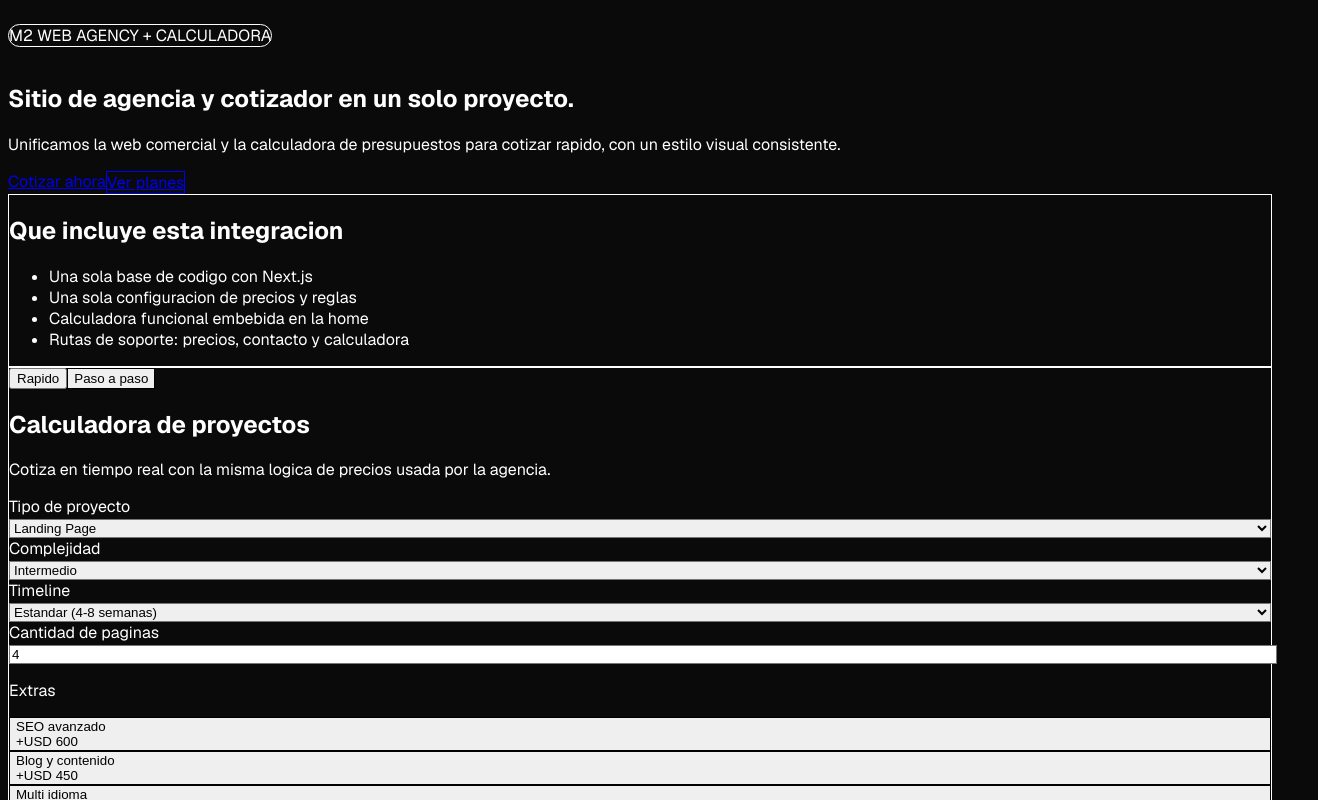
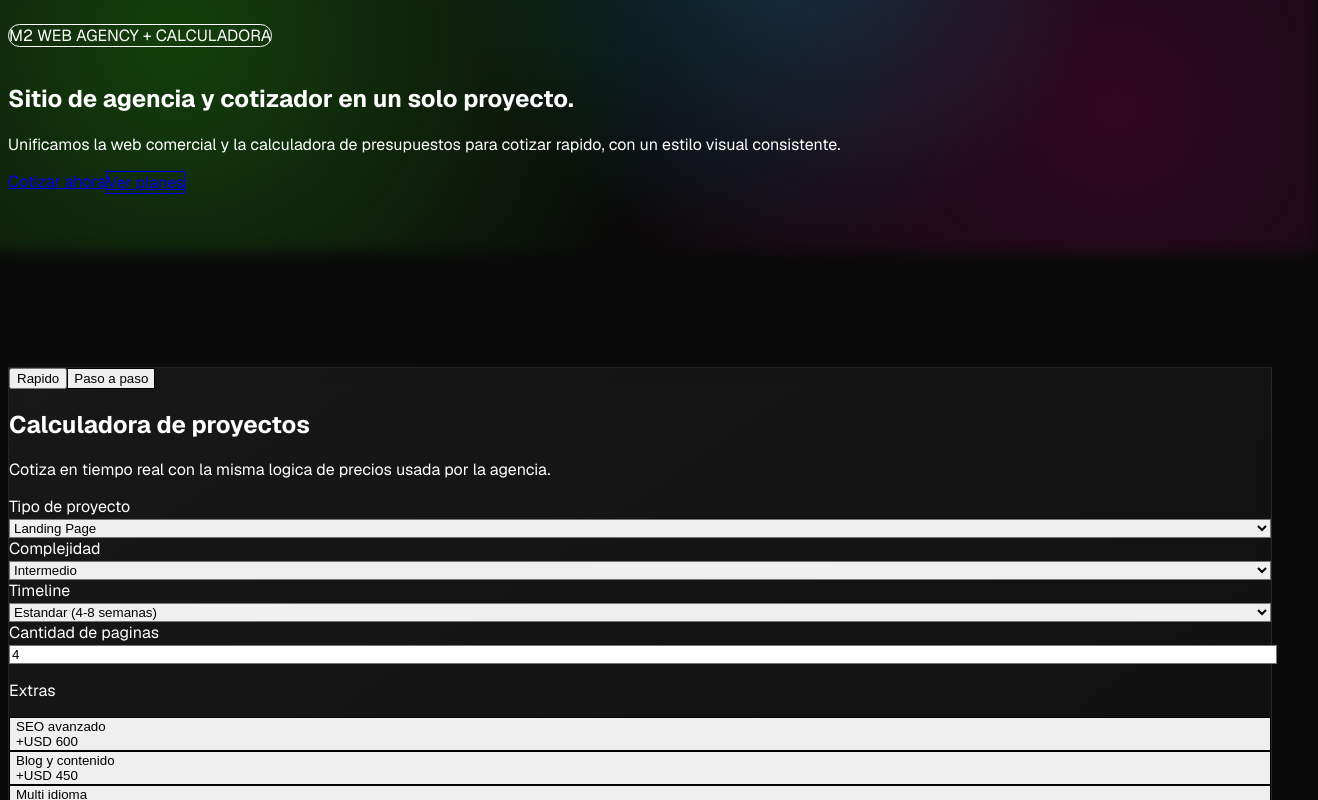
Before and after one commit to johanseb15/m2-web-agency, a Next.js app: page / in a window 1280 px wide. Shown: the top 800 px of the page, 1318 px wide, since content can reach past the window. Built offline with nearby package versions, Linux system fonts and the light colour scheme.

Commit message:
style: enhance unified UX with animated background and glass UI

```diff
--- a/src/app/globals.css
+++ b/src/app/globals.css
@@ -2,7 +2,6 @@
 @tailwind components;
 @tailwind utilities;
 
-/* 🔧 Scroll suave y snapping visual */
 html {
   scroll-behavior: smooth;
 }
@@ -13,7 +12,6 @@ body {
   font-family: var(--font-sans);
 }
 
-/* 🔎 Clase para snapping por sección */
 .snap-container {
   scroll-snap-type: y mandatory;
   overflow-y: scroll;
@@ -29,3 +27,72 @@ body {
   background-color: rgba(19, 19, 19, 0.6);
   border: 1px solid #2a2a2a;
 }
+
+.aurora-bg {
+  position: relative;
+  isolation: isolate;
+}
+
+.aurora-bg::before {
+  content: "";
+  position: absolute;
+  inset: -120px -40px auto;
+  height: 360px;
+  background:
+    radial-gradient(circle at 15% 40%, rgba(57, 255, 20, 0.22), transparent 42%),
+    radial-gradient(circle at 60% 10%, rgba(0, 212, 255, 0.2), transparent 38%),
+    radial-gradient(circle at 85% 60%, rgba(255, 0, 153, 0.16), transparent 45%);
+  filter: blur(8px);
+  animation: auroraShift 10s ease-in-out infinite alternate;
+  pointer-events: none;
+  z-index: -1;
+}
+
+.glass-panel {
+  border: 1px solid rgba(255, 255, 255, 0.08);
+  background: linear-gradient(145deg, rgba(255, 255, 255, 0.06), rgba(255, 255, 255, 0.02));
+  backdrop-filter: blur(10px);
+}
+
+.fade-up {
+  opacity: 0;
+  transform: translateY(10px);
+  animation: fadeUp 0.55s ease-out forwards;
+}
+
+.fade-delay-1 {
+  animation-delay: 0.12s;
+}
+
+.fade-delay-2 {
+  animation-delay: 0.2s;
+}
+
+.float-soft {
+  animation: floatSoft 4s ease-in-out infinite;
+}
+
+@keyframes fadeUp {
+  to {
+    opacity: 1;
+    transform: translateY(0);
+  }
+}
+
+@keyframes auroraShift {
+  0% {
+    transform: translateX(-2%) translateY(0);
+  }
+  100% {
+    transform: translateX(2%) translateY(8px);
+  }
+}
+
+@keyframes floatSoft {
+  0%, 100% {
+    transform: translateY(0);
+  }
+  50% {
+    transform: translateY(-6px);
+  }
+}
--- a/src/app/page.tsx
+++ b/src/app/page.tsx
@@ -3,10 +3,10 @@ import EstimateCalculator from "@/components/EstimateCalculator";
 
 export default function HomePage() {
   return (
-    <main className="min-h-screen bg-darkBg text-white">
+    <main className="aurora-bg min-h-screen bg-darkBg text-white">
       <section className="mx-auto max-w-6xl px-6 pb-12 pt-20">
         <div className="grid gap-10 lg:grid-cols-2 lg:items-center">
-          <div>
+          <div className="fade-up">
             <p className="mb-4 inline-block rounded-full border border-neonBlue/40 bg-neonBlue/10 px-3 py-1 text-xs uppercase tracking-wider text-neonBlue">
               M2 Web Agency + Calculadora
             </p>
@@ -19,19 +19,19 @@ export default function HomePage() {
             <div className="mt-8 flex flex-wrap gap-3">
               <a
                 href="#calculator"
-                className="rounded-lg bg-neonGreen px-5 py-3 font-bold text-black transition hover:opacity-90"
+                className="rounded-lg bg-neonGreen px-5 py-3 font-bold text-black transition hover:scale-[1.02] hover:opacity-90"
               >
                 Cotizar ahora
               </a>
               <Link
                 href="/pricing"
-                className="rounded-lg border border-darkBorder px-5 py-3 font-semibold text-white transition hover:border-neonBlue"
+                className="rounded-lg border border-darkBorder px-5 py-3 font-semibold text-white transition hover:border-neonBlue hover:bg-white/5"
               >
                 Ver planes
               </Link>
             </div>
           </div>
-          <div className="rounded-2xl border border-darkBorder bg-darkCard p-6">
+          <div className="glass-panel fade-up fade-delay-1 float-soft rounded-2xl p-6">
             <h2 className="text-2xl font-semibold text-neonBlue">Que incluye esta integracion</h2>
             <ul className="mt-4 space-y-3 text-gray-300">
               <li>Una sola base de codigo con Next.js</li>
--- a/src/app/results/page.tsx
+++ b/src/app/results/page.tsx
@@ -16,8 +16,8 @@ export default async function ResultsPage({ searchParams }: Props) {
     projectTypes.find((item) => item.id === input.projectType)?.name ?? "Proyecto personalizado";
 
   return (
-    <main className="min-h-screen bg-darkBg px-6 py-16 text-white">
-      <section className="mx-auto max-w-4xl rounded-xl border border-darkBorder bg-darkCard p-8">
+    <main className="aurora-bg min-h-screen bg-darkBg px-6 py-16 text-white">
+      <section className="glass-panel mx-auto max-w-4xl rounded-xl p-8">
         <h1 className="text-4xl font-bold text-neonGreen">Resultado estimado</h1>
         <p className="mt-3 text-gray-300">Proyecto: {projectName}</p>
 
@@ -33,7 +33,7 @@ export default async function ResultsPage({ searchParams }: Props) {
               <p className="text-5xl font-black text-neonGreen">USD {result.total.toLocaleString()}</p>
             </div>
           </div>
-          <div className="rounded-lg border border-darkBorder bg-darkBg p-4">
+          <div className="rounded-lg border border-darkBorder bg-darkBg/80 p-4">
             <EstimateBreakdownChart
               base={result.breakdown.base}
               pages={result.breakdown.pages}
--- a/src/components/EstimateCalculator.tsx
+++ b/src/components/EstimateCalculator.tsx
@@ -42,7 +42,7 @@ export default function EstimateCalculator({ defaultMode = "quick" }: Props) {
   };
 
   return (
-    <section id="calculator" className="rounded-2xl border border-darkBorder bg-darkCard p-6 md:p-8">
+    <section id="calculator" className="glass-panel rounded-2xl p-6 md:p-8">
       <div className="mb-4 flex gap-2">
         <button
           type="button"
@@ -83,7 +83,7 @@ export default function EstimateCalculator({ defaultMode = "quick" }: Props) {
               <select
                 value={projectType}
                 onChange={(e) => setProjectType(e.target.value)}
-                className="mt-2 w-full rounded-lg border border-darkBorder bg-darkBg px-3 py-2"
+                className="mt-2 w-full rounded-lg border border-darkBorder bg-darkBg/80 px-3 py-2 transition focus:border-neonBlue focus:outline-none"
               >
                 {projectTypes.map((item) => (
                   <option key={item.id} value={item.id}>
@@ -101,7 +101,7 @@ export default function EstimateCalculator({ defaultMode = "quick" }: Props) {
                 <select
                   value={complexity}
                   onChange={(e) => setComplexity(e.target.value as ComplexityId)}
-                  className="mt-2 w-full rounded-lg border border-darkBorder bg-darkBg px-3 py-2"
+                  className="mt-2 w-full rounded-lg border border-darkBorder bg-darkBg/80 px-3 py-2 transition focus:border-neonBlue focus:outline-none"
                 >
                   {Object.entries(complexityConfig).map(([id, item]) => (
                     <option key={id} value={id}>
@@ -115,7 +115,7 @@ export default function EstimateCalculator({ defaultMode = "quick" }: Props) {
                 <select
                   value={timeline}
                   onChange={(e) => setTimeline(e.target.value as TimelineId)}
-                  className="mt-2 w-full rounded-lg border border-darkBorder bg-darkBg px-3 py-2"
+                  className="mt-2 w-full rounded-lg border border-darkBorder bg-darkBg/80 px-3 py-2 transition focus:border-neonBlue focus:outline-none"
                 >
                   {Object.entries(timelineConfig).map(([id, item]) => (
                     <option key={id} value={id}>
@@ -136,7 +136,7 @@ export default function EstimateCalculator({ defaultMode = "quick" }: Props) {
                 max={30}
                 value={pages}
                 onChange={(e) => setPages(Math.max(1, Number(e.target.value) || 1))}
-                className="mt-2 w-full rounded-lg border border-darkBorder bg-darkBg px-3 py-2"
+                className="mt-2 w-full rounded-lg border border-darkBorder bg-darkBg/80 px-3 py-2 transition focus:border-neonBlue focus:outline-none"
               />
             </label>
           )}
@@ -198,7 +198,7 @@ export default function EstimateCalculator({ defaultMode = "quick" }: Props) {
             <p className="text-sm text-gray-300">Costo estimado</p>
             <p className="text-4xl font-black text-neonGreen">USD {result.total.toLocaleString()}</p>
           </div>
-          <Link href={href} className="mt-6 block rounded-lg bg-neonGreen px-5 py-3 text-center font-bold text-black">
+          <Link href={href} className="mt-6 block rounded-lg bg-neonGreen px-5 py-3 text-center font-bold text-black transition hover:scale-[1.02]">
             Ver resultado detallado
           </Link>
         </aside>
--- a/src/components/ResultActions.tsx
+++ b/src/components/ResultActions.tsx
@@ -14,14 +14,14 @@ export default function ResultActions({ result, projectName }: Props) {
       <button
         type="button"
         onClick={() => downloadEstimatePDF({ result, projectName })}
-        className="rounded-lg bg-neonGreen px-5 py-3 font-bold text-black"
+        className="rounded-lg bg-neonGreen px-5 py-3 font-bold text-black transition hover:scale-[1.02]"
       >
         Descargar PDF
       </button>
-      <a href="/calculator" className="rounded-lg border border-darkBorder px-5 py-3 font-semibold text-white">
+      <a href="/calculator" className="rounded-lg border border-darkBorder px-5 py-3 font-semibold text-white transition hover:border-neonBlue">
         Recalcular
       </a>
-      <a href="/contact" className="rounded-lg border border-darkBorder px-5 py-3 font-semibold text-white">
+      <a href="/contact" className="rounded-lg border border-darkBorder px-5 py-3 font-semibold text-white transition hover:border-neonBlue">
         Contactar
       </a>
     </div>
```
